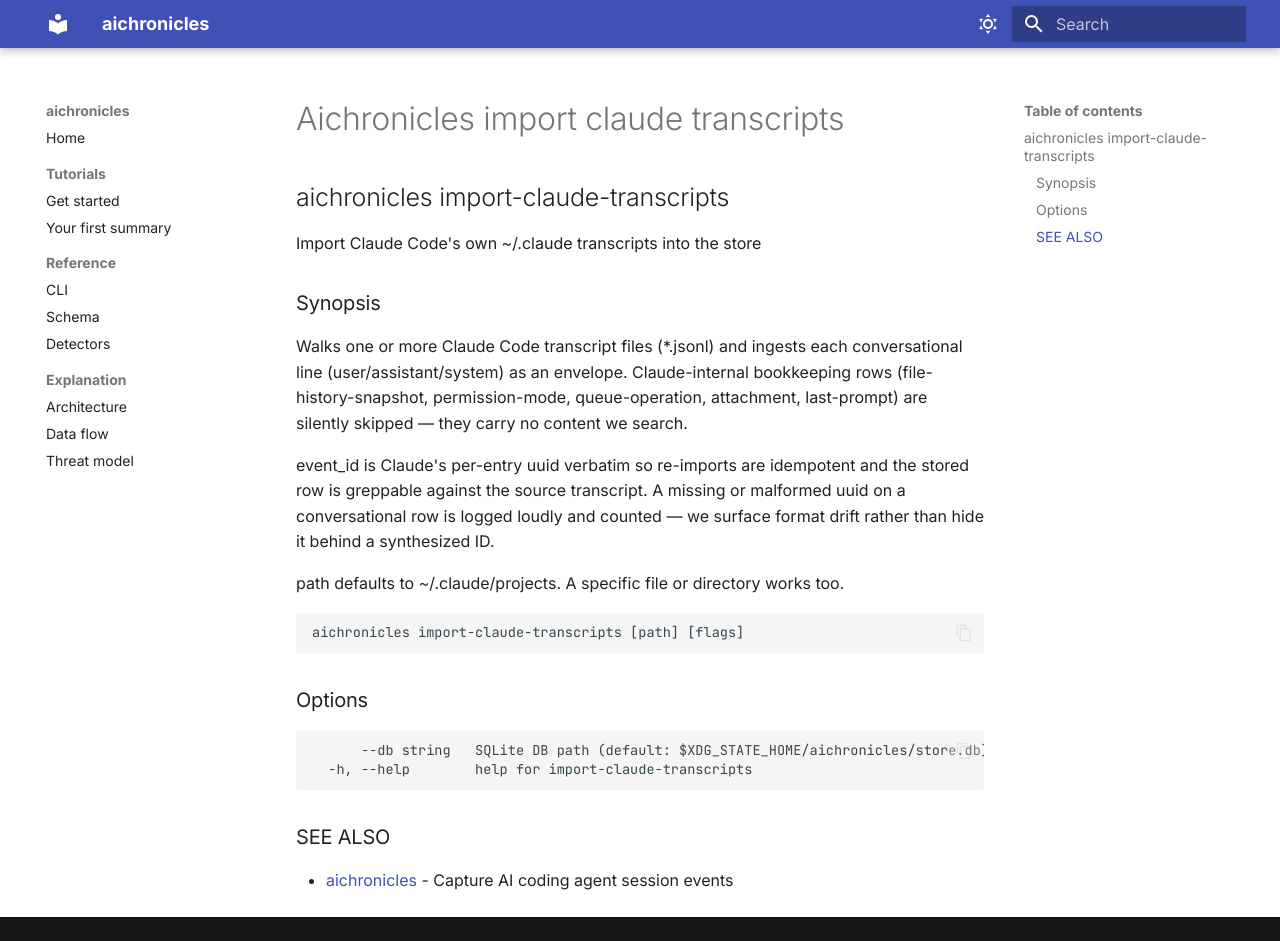
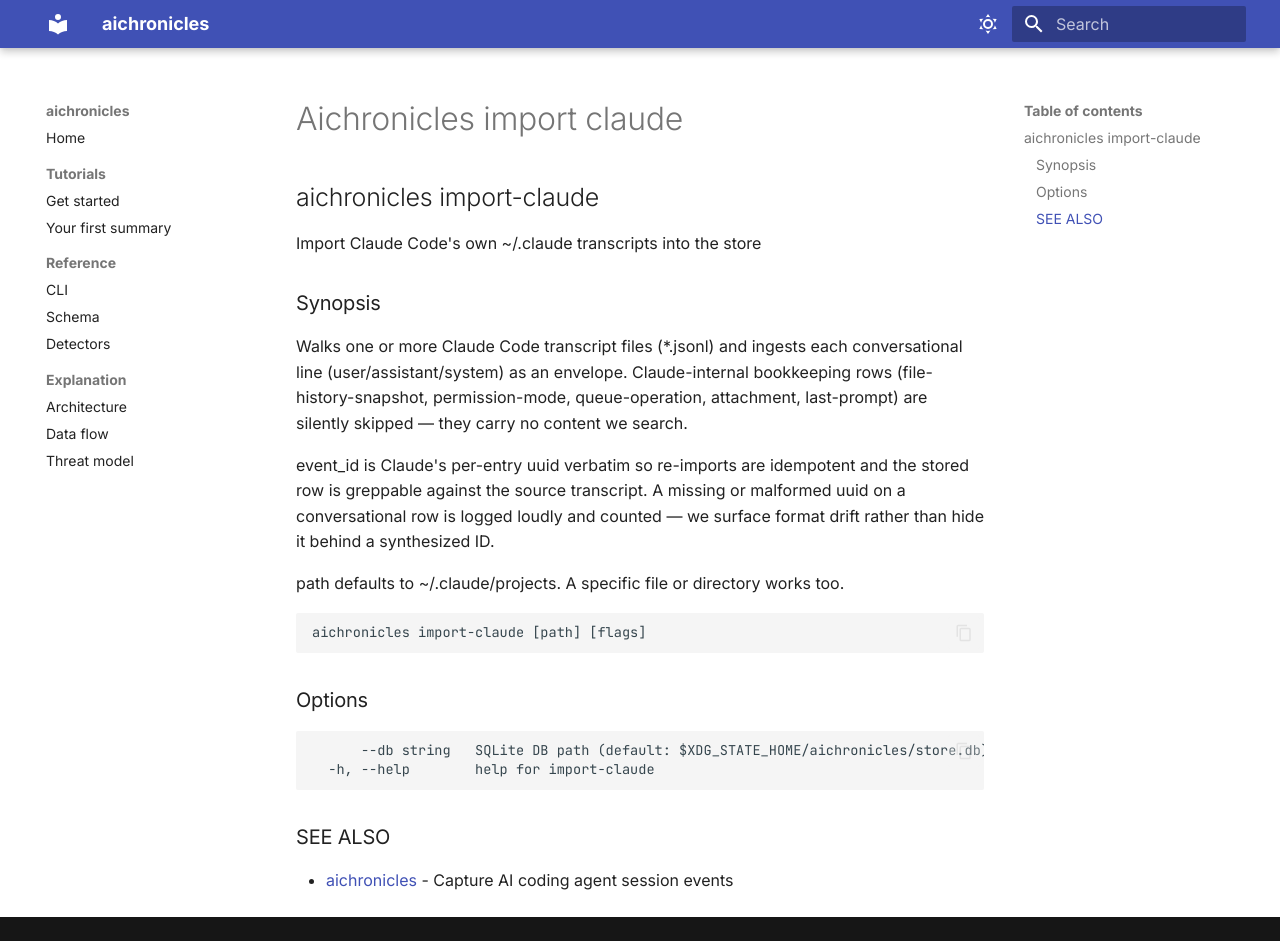
Before and after one commit to toabctl/aichronicles, an MkDocs documentation site: the page built from docs/reference/cli/aichronicles_import-claude.md, in a window 1280 px wide and 941 px high. Built offline with MkDocs 1.6.1 and Material for MkDocs 9.7.7, drawn with Linux system fonts in a browser that asks for light colours.

Commit message:
refactor(cli): rename import-claude-transcripts to import-claude
The "-transcripts" suffix is redundant — there's nothing else from
Claude Code we'd import — and the long form is hostile to type. Drop
the suffix; regen the autogen reference docs and update data-flow.md.

````diff
--- a/docs/explanation/data-flow.md
+++ b/docs/explanation/data-flow.md
@@ -65,7 +65,7 @@ A few non-obvious properties of this flow:
 - **Dedupe happens at the unique index level.** If `event_id`
   already exists in `raw_envelopes`, the `INSERT` is a no-op and
   we skip steps 11-13. The ack comes back with `deduped: true`.
-  This makes re-runs of `import-claude-transcripts` idempotent.
+  This makes re-runs of `import-claude` idempotent.
 
 ### What can go wrong
 
--- a/docs/reference/cli/aichronicles_import-claude-transcripts.md
+++ b/docs/reference/cli/aichronicles_import-claude.md
@@ -1,4 +1,4 @@
-## aichronicles import-claude-transcripts
+## aichronicles import-claude
 
 Import Claude Code's own ~/.claude transcripts into the store
 
@@ -20,14 +20,14 @@ path defaults to ~/.claude/projects. A specific file or directory
 works too.
 
 ```
-aichronicles import-claude-transcripts [path] [flags]
+aichronicles import-claude [path] [flags]
 ```
 
 ### Options
 
 ```
       --db string   SQLite DB path (default: $XDG_STATE_HOME/aichronicles/store.db)
-  -h, --help        help for import-claude-transcripts
+  -h, --help        help for import-claude
 ```
 
 ### SEE ALSO
````
Also changed, not shown: docs/reference/cli/aichronicles.md (+1 -1 lines), docs/reference/cli/index.md (+1 -1 lines), 2 other files.
